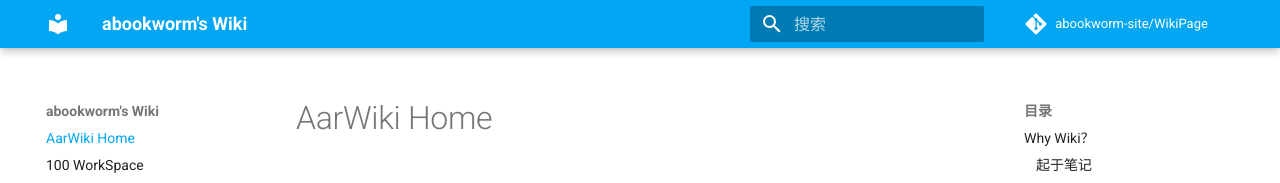
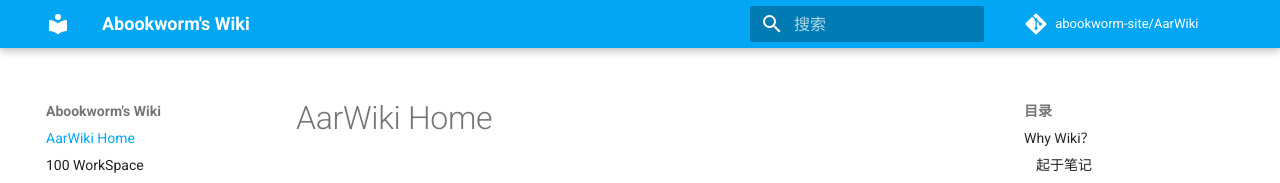
Before and after one commit to abookworm-site/AarWiki, an MkDocs documentation site: the page built from wiki/index.md, in a window 1280 px wide. Shown: the top 183 px of the page. Built offline with MkDocs 1.6.1 and Material for MkDocs 9.7.7, drawn with Linux system fonts in a browser that asks for light colours; comment, search, counter and statistics services are not loaded; old or Windows-style settings are respelled for this version of MkDocs.

Commit message:
update the name of github repo

```diff
--- a/mkdocs.yml
+++ b/mkdocs.yml
@@ -1,11 +1,11 @@
 # Site info.
-site_name: abookworm's Wiki
+site_name: Abookworm's Wiki
 site_author: Aaron Loong
 site_url: https://wiki.abookworm.site
 
 # Repository
-repo_name: abookworm-site/WikiPage
-repo_url: https://github.com/abookworm-site/WikiPage
+repo_name: abookworm-site/AarWiki
+repo_url: https://github.com/abookworm-site/AarWiki
 
 # Site Pre
 # pip3 install mkdocs
```
